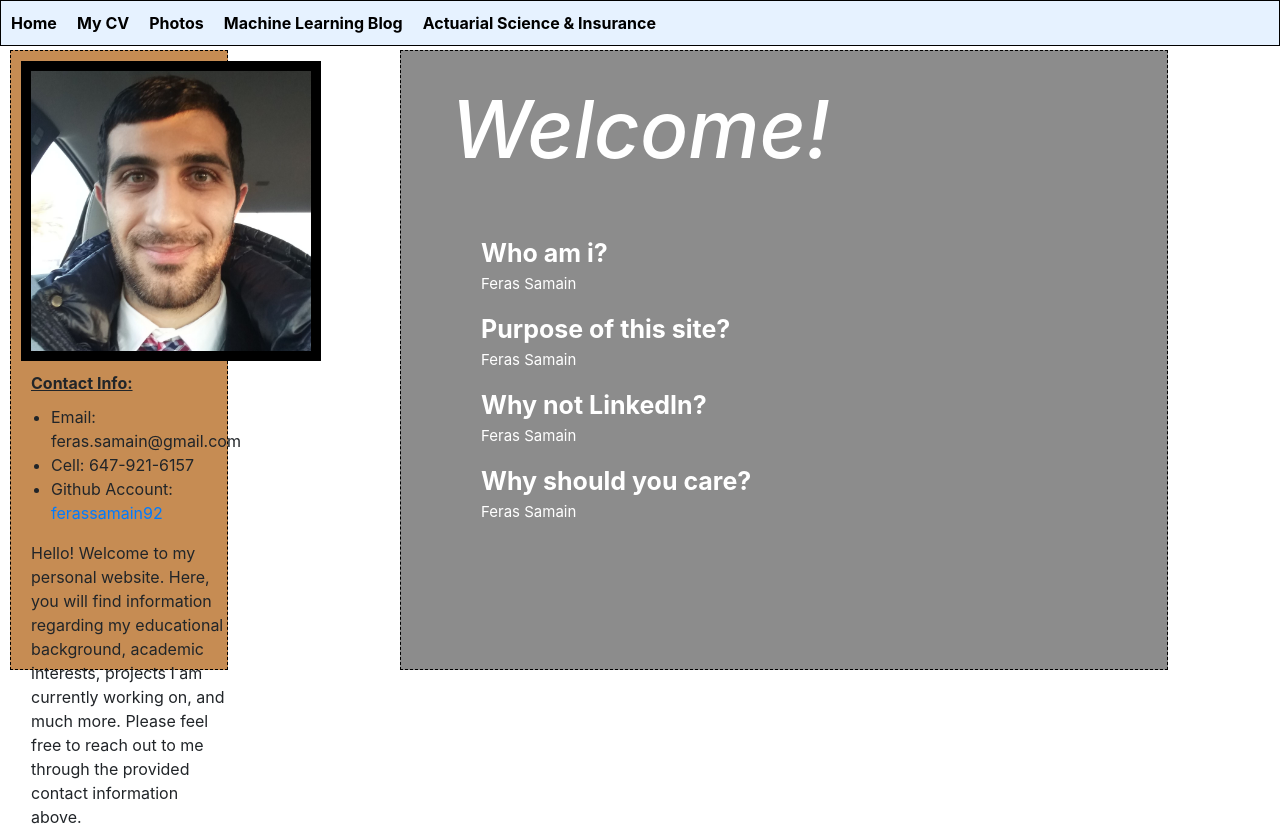
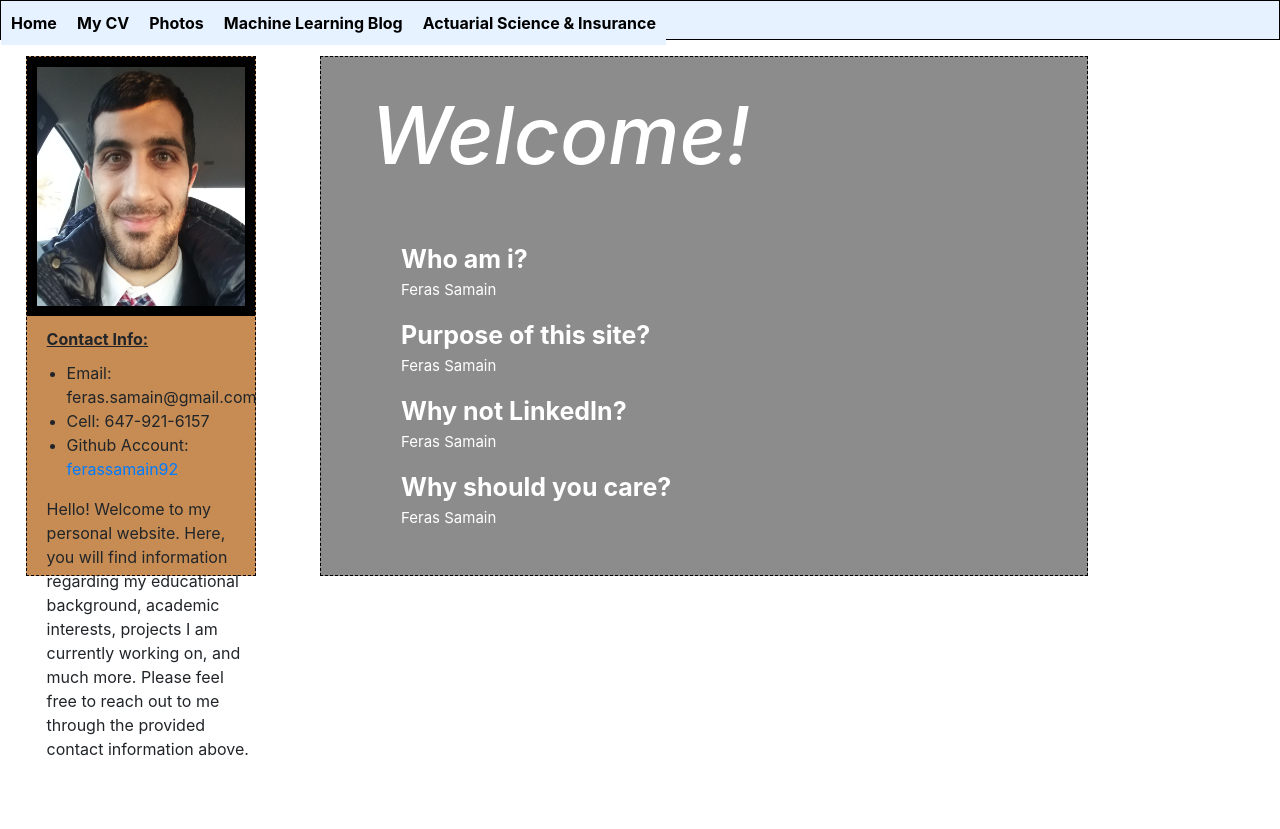
Before and after one commit to ferassamain92/MyCV, a plain HTML site: page index.htm in a window 1280 px wide. After the commit the page ends 800 px from the top, so only its background shows below. Drawn offline with nearby package versions, Linux system fonts and the light colour scheme.

Commit message:
main updates

```diff
--- a/main.css
+++ b/main.css
@@ -3,6 +3,7 @@ body{
 }
 .first{
      width:100%;
+	 height: 5%;
      position:absolute;
      border:1px solid black;
 	 background-color: #e6f2ff;
@@ -27,17 +28,17 @@ p ul{
 .second{
     border:1px dashed black;
 	background-color: #c68c53;
-    width:17%;
-    height:620px;
+    width:18%;
+    height:65%;
 	position: absolute;
-    top: 50px;
-	margin-left: 10px;
+    top: 7%;
+	margin-left: 2%;
 }
 img.small {
-	width: 300px;
-	height: 300px;
-	margin: 10px 10px;
+	width: 100%;
+	height: 50%;
 	border: 10px solid black;
+	margin-bottom: 5%;
 }
 .format{
 	margin: 0px 10px 10px 20px;
@@ -48,9 +49,9 @@ img.small {
 .third{
 	border:1px dashed black;
 	width:60%;
-	height:620px;
-	top: 50px;
-	margin-left: 400px;
+	height:65%;
+	top: 7%;
+	margin-left: 25%;
 	position: absolute;
 	background-color: #8c8c8c;
 	color: white;
```
